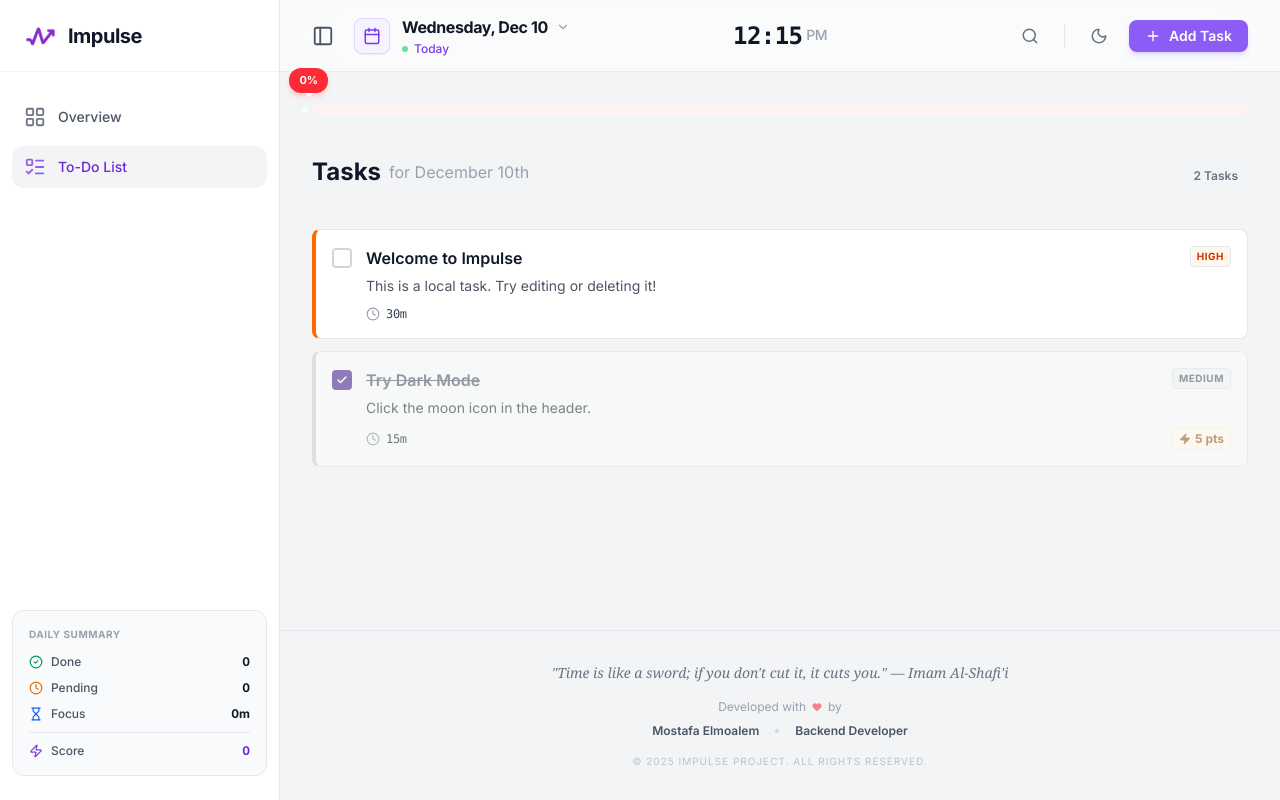
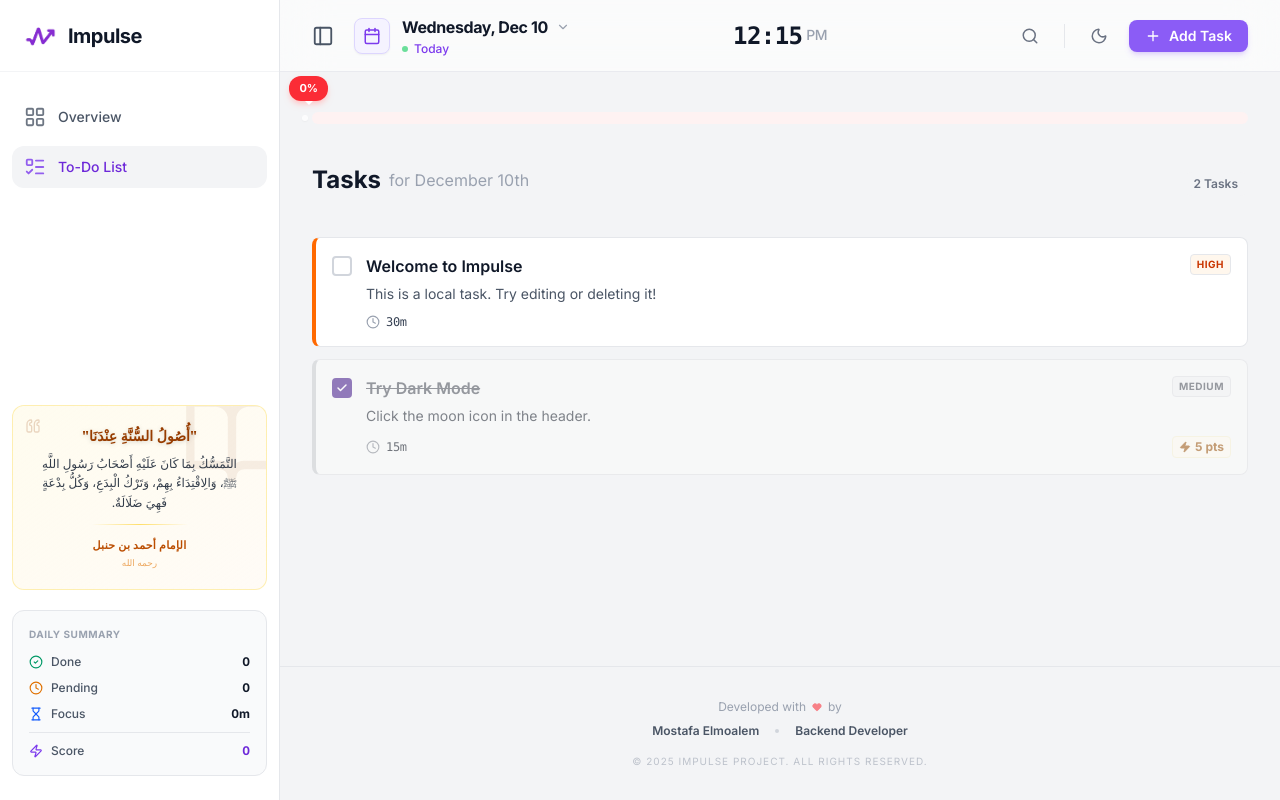
Before and after one commit to Mostafa-Elmoalem/Impulse, a React (Vite) app in the folder frontend/: page /tasks in a window 1280 px wide. Built offline with nearby package versions, Linux system fonts and the light colour scheme.

Commit message:
Refactor AppLayout and add Footer component

```diff
--- a/frontend/src/shared/components/layout/AppLayout.tsx
+++ b/frontend/src/shared/components/layout/AppLayout.tsx
@@ -2,13 +2,13 @@ import { Outlet } from 'react-router-dom';
 import { useQuery } from '@tanstack/react-query';
 import { Sidebar } from './Sidebar';
 import { Header } from './Header';
+import { Footer } from './Footer'; // ✅ Import Footer
 import { ProgressBar } from '../ui/ProgressBar';
 import { TaskFormModal } from '@/features/tasks/components/TaskFormModal';
-import { GlobalTaskCompletion } from '@/features/tasks/components/GlobalTaskCompletion'; // Import New Component
+import { GlobalTaskCompletion } from '@/features/tasks/components/GlobalTaskCompletion';
 import { useUIStore } from '@/shared/stores/useUIStore';
 import { getDashboardStats } from '@/features/dashboard/api/dashboardApi';
 import { QUERY_KEYS } from '@/shared/constants/queryKeys';
-import { Heart } from 'lucide-react';
 import { cn } from '@/shared/utils/cn';
 
 export const AppLayout = () => {
@@ -24,14 +24,14 @@ export const AppLayout = () => {
   const progressPercentage = (score / target) * 100;
 
   return (
-    <div className="min-h-screen bg-background dark:bg-background-dark text-foreground dark:text-foreground-dark transition-colors flex">
+    <div className="min-h-screen bg-background dark:bg-background-dark text-foreground dark:text-foreground-dark transition-colors flex relative isolate">
 
       {/* 1. Sidebar */}
       <Sidebar stats={stats} />
 
       {/* 2. Main Content Wrapper */}
       <div className={cn(
-        "flex-1 flex flex-col min-h-screen transition-all duration-300 relative",
+        "flex-1 flex flex-col min-h-screen transition-all duration-300 relative z-0",
         isSidebarCollapsed ? "md:pl-[80px]" : "md:pl-[280px]"
       )}>
 
@@ -39,54 +39,31 @@ export const AppLayout = () => {
         <Header />
 
         {/* Progress Bar */}
-        <div className="w-full px-4 md:px-8 mt-2 relative z-[40]">
+        <div className="w-full px-4 md:px-8 mt-4 relative ">
            <ProgressBar progress={Math.round(progressPercentage)} />
         </div>
 
         {/* Page Content */}
-        <main className="flex-1 p-4 md:p-8 pt-4 max-w-7xl mx-auto w-full animate-fade-in z-0">
+        <main className="flex-1 p-4 md:p-8 pt-4 max-w-7xl mx-auto w-full animate-fade-in relative z-0">
           <Outlet />
         </main>
 
-        {/* Footer */}
-        <footer className="py-8 border-t border-gray-200 dark:border-gray-800/50 mt-auto">
-          <div className="container mx-auto px-6 text-center">
-            <p className="text-sm text-gray-500 dark:text-gray-400 italic mb-4 font-medium font-serif">
-              "Time is like a sword; if you don't cut it, it cuts you." — Imam Al-Shafi'i
-            </p>
-
-            <div className="flex flex-col items-center justify-center gap-2 text-xs text-gray-400 dark:text-gray-600">
-              <div className="flex items-center gap-1.5">
-                <span>Developed with</span>
-                <Heart size={10} className="text-red-500 fill-current animate-pulse" />
-                <span>by</span>
-              </div>
-
-              <div className="flex items-center gap-4 font-semibold text-gray-600 dark:text-gray-400">
-                <a href="#" className="hover:text-brand-600 transition-colors">Mostafa Elmoalem</a>
-                <span className="w-1 h-1 rounded-full bg-gray-300 dark:bg-gray-700"></span>
-                <a href="#" className="hover:text-brand-600 transition-colors">Backend Developer</a>
-              </div>
-
-              <div className="mt-2 text-[10px] uppercase tracking-widest opacity-60">
-                © 2025 Impulse Project. All rights reserved.
-              </div>
-            </div>
-          </div>
-        </footer>
+        {/* ✅ Footer Component */}
+        <Footer />
 
       </div>
 
-      {/* --- Global Modals --- */}
+      {/* Global Modals */}
+      <div className="relative z-[1200]">
+        <TaskFormModal
+          isOpen={isTaskModalOpen}
+          onClose={closeTaskModal}
+        />
+      </div>
 
-      {/* 1. Add Task Modal */}
-      <TaskFormModal
-        isOpen={isTaskModalOpen}
-        onClose={closeTaskModal}
-      />
-
-      {/* 2. Completion Modal (Fixes Z-Index Issue) */}
-      <GlobalTaskCompletion />
+      <div className="relative z-[1300]">
+        <GlobalTaskCompletion />
+      </div>
 
     </div>
   );
--- /dev/null
+++ b/frontend/src/shared/components/layout/Footer.tsx
@@ -0,0 +1,28 @@
+import { Heart } from 'lucide-react';
+
+export const Footer = () => {
+  return (
+    <footer className="py-8 border-t border-gray-200 dark:border-gray-800/50 mt-auto">
+      <div className="container mx-auto px-6 text-center">
+
+        <div className="flex flex-col items-center justify-center gap-2 text-xs text-gray-400 dark:text-gray-600">
+          <div className="flex items-center gap-1.5">
+            <span>Developed with</span>
+            <Heart size={10} className="text-red-500 fill-current animate-pulse" />
+            <span>by</span>
+          </div>
+
+          <div className="flex items-center gap-4 font-semibold text-gray-600 dark:text-gray-400">
+            <a href="#" className="hover:text-brand-600 transition-colors">Mostafa Elmoalem</a>
+            <span className="w-1 h-1 rounded-full bg-gray-300 dark:bg-gray-700"></span>
+            <a href="#" className="hover:text-brand-600 transition-colors">Backend Developer</a>
+          </div>
+
+          <div className="mt-2 text-[10px] uppercase tracking-widest opacity-60">
+            © 2025 Impulse Project. All rights reserved.
+          </div>
+        </div>
+      </div>
+    </footer>
+  );
+};
--- a/frontend/src/shared/components/layout/Sidebar.tsx
+++ b/frontend/src/shared/components/layout/Sidebar.tsx
@@ -1,5 +1,5 @@
 import { NavLink } from 'react-router-dom';
-import { LayoutGrid, ListTodo, CheckCircle2, Clock, Zap, Hourglass, X } from 'lucide-react';
+import { LayoutGrid, ListTodo, CheckCircle2, Clock, Zap, Hourglass, X, BookOpen, Quote } from 'lucide-react';
 import { cn } from '@/shared/utils/cn';
 import { DashboardStats } from '@/features/dashboard/api/dashboardApi';
 import { useUIStore } from '@/shared/stores/useUIStore';
@@ -18,7 +18,6 @@ export const Sidebar = ({ stats }: SidebarProps) => {
   const focusMinutes = stats?.totalFocusTime || 0;
   const hours = Math.floor(focusMinutes / 60);
   const minutes = focusMinutes % 60;
-  // تنسيق الوقت ليظهر بشكل مختصر وواضح (مثلاً: 2h 30m)
   const focusTimeText = hours > 0 ? `${hours}h ${minutes}m` : `${minutes}m`;
 
   const navItems = [
@@ -31,7 +30,7 @@ export const Sidebar = ({ stats }: SidebarProps) => {
       {/* Mobile Overlay */}
       <div
         className={cn(
-          "fixed inset-0 bg-black/40 backdrop-blur-sm z-40 md:hidden transition-opacity duration-300",
+          "fixed inset-0 bg-black/40 backdrop-blur-sm z-[59] md:hidden transition-opacity duration-300",
           isSidebarOpen ? "opacity-100 visible" : "opacity-0 invisible pointer-events-none"
         )}
         onClick={closeSidebar}
@@ -39,7 +38,7 @@ export const Sidebar = ({ stats }: SidebarProps) => {
 
       {/* Sidebar Container */}
       <aside className={cn(
-        "h-full fixed left-0 top-0 z-50 flex flex-col transition-all duration-300 ease-in-out",
+        "h-full fixed left-0 top-0 z-[60] flex flex-col transition-all duration-300 ease-in-out",
         "bg-white dark:bg-background-paper-dark border-r border-gray-200 dark:border-gray-800",
         isSidebarOpen ? "translate-x-0" : "-translate-x-full",
         "md:translate-x-0",
@@ -74,7 +73,7 @@ export const Sidebar = ({ stats }: SidebarProps) => {
         </div>
 
         {/* Nav Links */}
-        <nav className="flex-1 px-3 space-y-2 mt-6">
+        <nav className="flex-1 px-3 space-y-2 mt-6 overflow-y-auto scrollbar-hide">
           {navItems.map((item) => (
             <NavLink
               key={item.path}
@@ -110,13 +109,61 @@ export const Sidebar = ({ stats }: SidebarProps) => {
           ))}
         </nav>
 
+        {/* Spacer */}
+        <div className="flex-1" />
+
+        {/* --- 🌟 Athar Section (Premium & Clear) 🌟 --- */}
+        {!isSidebarCollapsed && (
+          <div className="mx-3 mb-5 animate-fade-in">
+            <div className="relative overflow-hidden rounded-xl border border-amber-200/60 bg-gradient-to-br from-amber-50/80 to-orange-50/50 p-5 dark:from-amber-900/10 dark:to-orange-900/10 dark:border-amber-800/30 group transition-all duration-300 hover:shadow-md hover:border-amber-300/70">
+
+              {/* Decorative Background Icon */}
+              <div className="absolute -right-4 -top-4 opacity-[0.07] dark:opacity-[0.05] transition-transform duration-700 group-hover:rotate-12 group-hover:scale-110">
+                <BookOpen size={100} className="text-amber-900 dark:text-amber-500" />
+              </div>
+
+              {/* Quote Mark */}
+              <div className="absolute top-3 left-3 opacity-20">
+                 <Quote size={16} className="text-amber-800 dark:text-amber-500 rotate-180" />
+              </div>
+
+              {/* Text Content */}
+              <div className="relative z-10 text-center" dir="rtl">
+
+                {/* Featured Header */}
+                <h4 className="text-sm font-bold text-amber-800 dark:text-amber-500 mb-2 drop-shadow-sm font-serif">
+                  "أُصُولُ السُّنَّةِ عِنْدَنَا"
+                </h4>
+
+                {/* The Quote Body */}
+                <p className="text-xs font-medium leading-relaxed text-gray-800 dark:text-gray-200 opacity-90 font-serif">
+                  التَّمَسُّكُ بِمَا كَانَ عَلَيْهِ أَصْحَابُ رَسُولِ اللَّهِ ﷺ، وَالِاقْتِدَاءُ بِهِمْ، وَتَرْكُ الْبِدَعِ، وَكُلُّ بِدْعَةٍ فَهِيَ ضَلَالَةٌ.
+                </p>
+
+                {/* Decorative Divider */}
+                <div className="mx-auto my-3 h-px w-24 bg-gradient-to-r from-transparent via-amber-300 to-transparent dark:via-amber-700 opacity-70" />
+
+                {/* Author Signature */}
+                <div className="flex flex-col items-center gap-0.5">
+                  <span className="text-[11px] font-bold tracking-wide text-amber-700 dark:text-amber-400">
+                    الإمام أحمد بن حنبل
+                  </span>
+                  <span className="text-[9px] text-amber-600/60 dark:text-amber-500/50 font-medium">
+                    رحمه الله
+                  </span>
+                </div>
+              </div>
+            </div>
+          </div>
+        )}
+
         {/* --- Tasks Summary Widget --- */}
         <div className={cn(
           "transition-all duration-300",
           isSidebarCollapsed ? "px-2 mb-6" : "px-3 mb-6"
         )}>
           {!isSidebarCollapsed ? (
-            // 1. Full Widget (Expanded State)
+            // Full Widget
             <div className="p-4 rounded-xl bg-gray-50 dark:bg-background-dark border border-gray-200 dark:border-gray-800 relative overflow-hidden animate-fade-in">
               <h3 className="text-[10px] font-bold text-gray-400 dark:text-gray-500 uppercase tracking-wider mb-3 flex items-center gap-2">
                 Daily Summary
@@ -131,41 +178,26 @@ export const Sidebar = ({ stats }: SidebarProps) => {
               </div>
             </div>
           ) : (
-            // 2. Mini Widget (Collapsed State)
+            // Mini Widget
             <div className="py-4 flex flex-col items-center gap-4 bg-gray-50 dark:bg-background-dark rounded-xl border border-gray-200 dark:border-gray-800 animate-fade-in">
-
-               {/* Done */}
                <div className="flex flex-col items-center gap-1 group relative cursor-help">
                  <CheckCircle2 size={18} className="text-emerald-600" />
                  <span className="text-[10px] font-bold text-gray-700 dark:text-gray-300">{doneCount}</span>
-                 <span className="absolute left-full top-1/2 -translate-y-1/2 ml-2 px-2 py-1 bg-gray-800 text-white text-xs rounded opacity-0 group-hover:opacity-100 pointer-events-none whitespace-nowrap z-50">Done Tasks</span>
                </div>
-
-               {/* Pending */}
                <div className="flex flex-col items-center gap-1 group relative cursor-help">
                  <Clock size={18} className="text-amber-600" />
                  <span className="text-[10px] font-bold text-gray-700 dark:text-gray-300">{pendingCount}</span>
-                 <span className="absolute left-full top-1/2 -translate-y-1/2 ml-2 px-2 py-1 bg-gray-800 text-white text-xs rounded opacity-0 group-hover:opacity-100 pointer-events-none whitespace-nowrap z-50">Pending Tasks</span>
                </div>
-
-               {/* Focus Time (Added Here) */}
                <div className="flex flex-col items-center gap-1 group relative cursor-help">
                  <Hourglass size={18} className="text-blue-600" />
-                 {/* whitespace-nowrap يمنع النص من النزول لسطر جديد */}
                  <span className="text-[10px] font-bold text-gray-700 dark:text-gray-300 whitespace-nowrap tracking-tight">
                    {focusTimeText}
                  </span>
-                 <span className="absolute left-full top-1/2 -translate-y-1/2 ml-2 px-2 py-1 bg-gray-800 text-white text-xs rounded opacity-0 group-hover:opacity-100 pointer-events-none whitespace-nowrap z-50">Focus Time</span>
                </div>
-
-               {/* Divider */}
                <div className="w-8 h-[1px] bg-gray-200 dark:bg-gray-700 my-1" />
-
-               {/* Score */}
                <div className="flex flex-col items-center gap-1 group relative cursor-help">
                  <Zap size={18} className="text-brand-600" />
                  <span className="text-[10px] font-bold text-brand-700 dark:text-brand-400">{score}</span>
-                 <span className="absolute left-full top-1/2 -translate-y-1/2 ml-2 px-2 py-1 bg-gray-800 text-white text-xs rounded opacity-0 group-hover:opacity-100 pointer-events-none whitespace-nowrap z-50">Daily Score</span>
                </div>
             </div>
           )}
```
